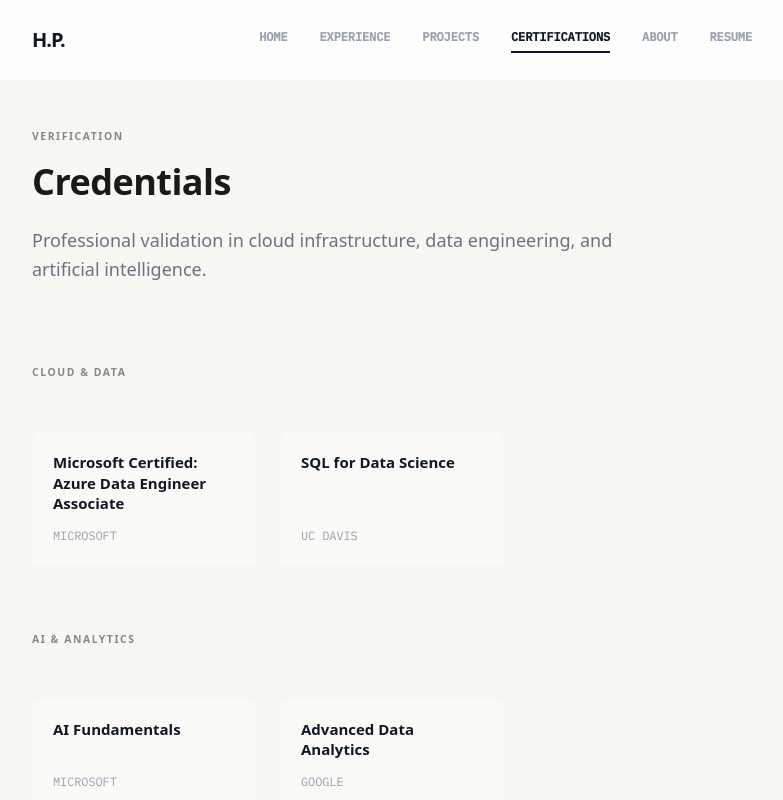
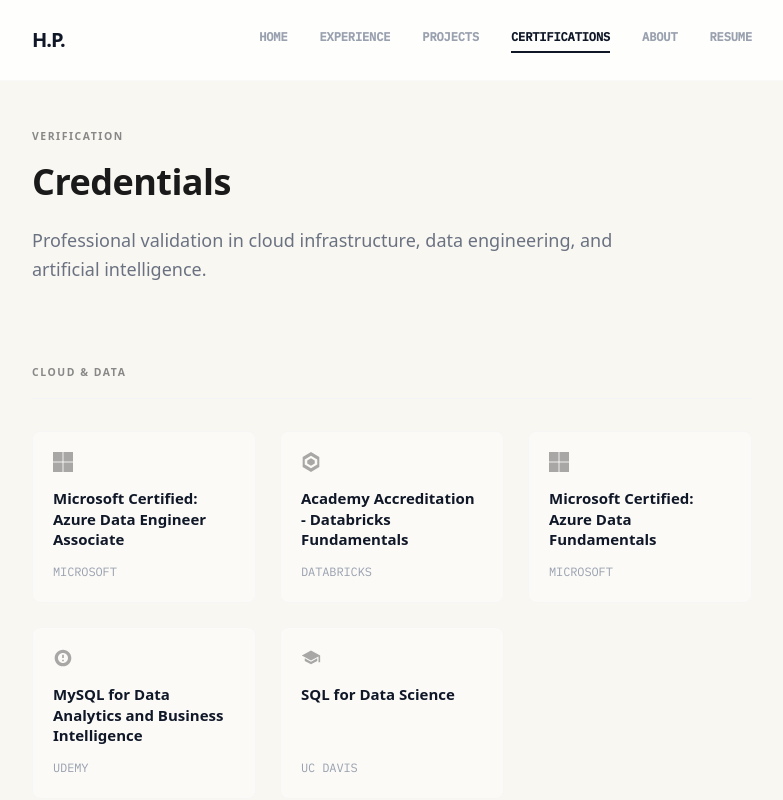
Before and after one commit to HarikrishnaSPillai/harikrishna-portfolio, a Next.js app: page /certifications in a window 1280 px wide. Shown: the top 800 px of the page, without its empty margins (248-1031 px from the left). Built offline with nearby package versions, Linux system fonts and the light colour scheme.

Commit message:
Update certifications with image data and add brand logos

```diff
--- a/src/app/certifications/page.tsx
+++ b/src/app/certifications/page.tsx
@@ -1,8 +1,50 @@
 import data from "@/data/portfolio.json";
 
-interface CertItem {
-    name: string;
-    issuer: string;
+function Logo({ type }: { type: string }) {
+    switch (type) {
+        case "microsoft":
+            return (
+                <svg width="20" height="20" viewBox="0 0 23 23" fill="none" xmlns="http://www.w3.org/2000/svg" className="opacity-40">
+                    <path d="M0 0H11V11H0V0Z" fill="currentColor" />
+                    <path d="M12 0H23V11H12V0Z" fill="currentColor" />
+                    <path d="M0 12H11V23H0V12Z" fill="currentColor" />
+                    <path d="M12 12H23V23H12V12Z" fill="currentColor" />
+                </svg>
+            );
+        case "databricks":
+            return (
+                <svg width="20" height="20" viewBox="0 0 24 24" fill="none" xmlns="http://www.w3.org/2000/svg" className="opacity-40">
+                    <path d="M12 0L2 6V18L12 24L22 18V6L12 0ZM12 4.5L19.5 9V15L12 19.5L4.5 15V9L12 4.5ZM12 7.5L7.5 10.2V13.8L12 16.5L16.5 13.8V10.2L12 7.5Z" fill="currentColor" />
+                </svg>
+            );
+        case "udemy":
+            return (
+                <svg width="20" height="20" viewBox="0 0 24 24" fill="none" xmlns="http://www.w3.org/2000/svg" className="opacity-40">
+                    <path d="M12 2C6.48 2 2 6.48 2 12C2 17.52 6.48 22 12 22C17.52 22 22 17.52 22 12C22 6.48 17.52 2 12 2ZM12 18C8.69 18 6 15.31 6 12C6 8.69 8.69 6 12 6C15.31 6 18 8.69 18 12C18 15.31 15.31 18 12 18ZM11 14H13V16H11V14ZM11 8H13V12H11V8Z" fill="currentColor" fillRule="evenodd" clipRule="evenodd" />
+                </svg>
+            );
+        case "google":
+            return (
+                <svg width="20" height="20" viewBox="0 0 24 24" fill="none" xmlns="http://www.w3.org/2000/svg" className="opacity-40">
+                    <path d="M22.56 12.25c0-.78-.07-1.53-.2-2.25H12v4.26h5.92c-.26 1.37-1.04 2.53-2.21 3.31v2.77h3.57c2.08-1.92 3.28-4.74 3.28-8.09z" fill="currentColor" />
+                    <path d="M12 23c2.97 0 5.46-.98 7.28-2.66l-3.57-2.77c-.98.66-2.23 1.06-3.71 1.06-2.86 0-5.29-1.93-6.16-4.53H2.18v2.84C3.99 20.53 7.7 23 12 23z" fill="currentColor" />
+                    <path d="M5.84 14.09c-.22-.66-.35-1.36-.35-2.09s.13-1.43.35-2.09V7.07H2.18C1.43 8.55 1 10.22 1 12s.43 3.45 1.18 4.93l3.66-2.84z" fill="currentColor" />
+                    <path d="M12 5.38c1.62 0 3.06.56 4.21 1.66l3.15-3.15C17.45 2.09 14.97 1 12 1 7.7 1 3.99 3.47 2.18 7.07l3.66 2.84c.87-2.6 3.3-4.53 6.16-4.53z" fill="currentColor" />
+                </svg>
+            );
+        case "university":
+            return (
+                <svg width="20" height="20" viewBox="0 0 24 24" fill="none" xmlns="http://www.w3.org/2000/svg" className="opacity-40">
+                    <path d="M12 3L1 9L12 15L21 10.09V17H23V9L12 3ZM12 16.5L4.5 12.4V15.5L12 19.6L19.5 15.5V12.4L12 16.5Z" fill="currentColor" />
+                </svg>
+            );
+        default:
+            return (
+                <svg width="20" height="20" viewBox="0 0 24 24" fill="none" xmlns="http://www.w3.org/2000/svg" className="opacity-40">
+                    <path d="M12 2L1 7L12 12L23 7L12 2ZM12 22L21 17.09V11.02L12 16L3 11.02V17.09L12 22Z" fill="currentColor" />
+                </svg>
+            );
+    }
 }
 
 export default function Certifications() {
@@ -27,8 +69,11 @@
                                 {certGroup.items.map((cert: any, cIdx: number) => (
                                     <div
                                         key={cIdx}
-                                        className="flex flex-col p-5 bg-white border border-gray-100/60 rounded-lg hover:border-gray-900 hover:shadow-sm transition-all bg-white/40"
+                                        className="flex flex-col p-5 bg-white border border-gray-100/60 rounded-lg hover:border-gray-900 hover:shadow-sm transition-all bg-white/40 group relative overflow-hidden"
                                     >
+                                        <div className="flex justify-between items-start mb-4">
+                                            <Logo type={cert.logo} />
+                                        </div>
                                         <span className="text-gray-900 font-sans font-bold text-[15px] leading-snug mb-3">
                                             {cert.name}
                                         </span>
--- a/src/data/portfolio.json
+++ b/src/data/portfolio.json
@@ -110,11 +110,28 @@
       "items": [
         {
           "name": "Microsoft Certified: Azure Data Engineer Associate",
-          "issuer": "Microsoft"
+          "issuer": "Microsoft",
+          "logo": "microsoft"
+        },
+        {
+          "name": "Academy Accreditation - Databricks Fundamentals",
+          "issuer": "Databricks",
+          "logo": "databricks"
+        },
+        {
+          "name": "Microsoft Certified: Azure Data Fundamentals",
+          "issuer": "Microsoft",
+          "logo": "microsoft"
+        },
+        {
+          "name": "MySQL for Data Analytics and Business Intelligence",
+          "issuer": "Udemy",
+          "logo": "udemy"
         },
         {
           "name": "SQL for Data Science",
-          "issuer": "UC Davis"
+          "issuer": "UC Davis",
+          "logo": "university"
         }
       ]
     },
@@ -122,12 +139,14 @@
       "category": "AI & Analytics",
       "items": [
         {
-          "name": "AI Fundamentals",
-          "issuer": "Microsoft"
+          "name": "Microsoft Certified: Azure AI Fundamentals",
+          "issuer": "Microsoft",
+          "logo": "microsoft"
         },
         {
           "name": "Advanced Data Analytics",
-          "issuer": "Google"
+          "issuer": "Google",
+          "logo": "google"
         }
       ]
     }
```
